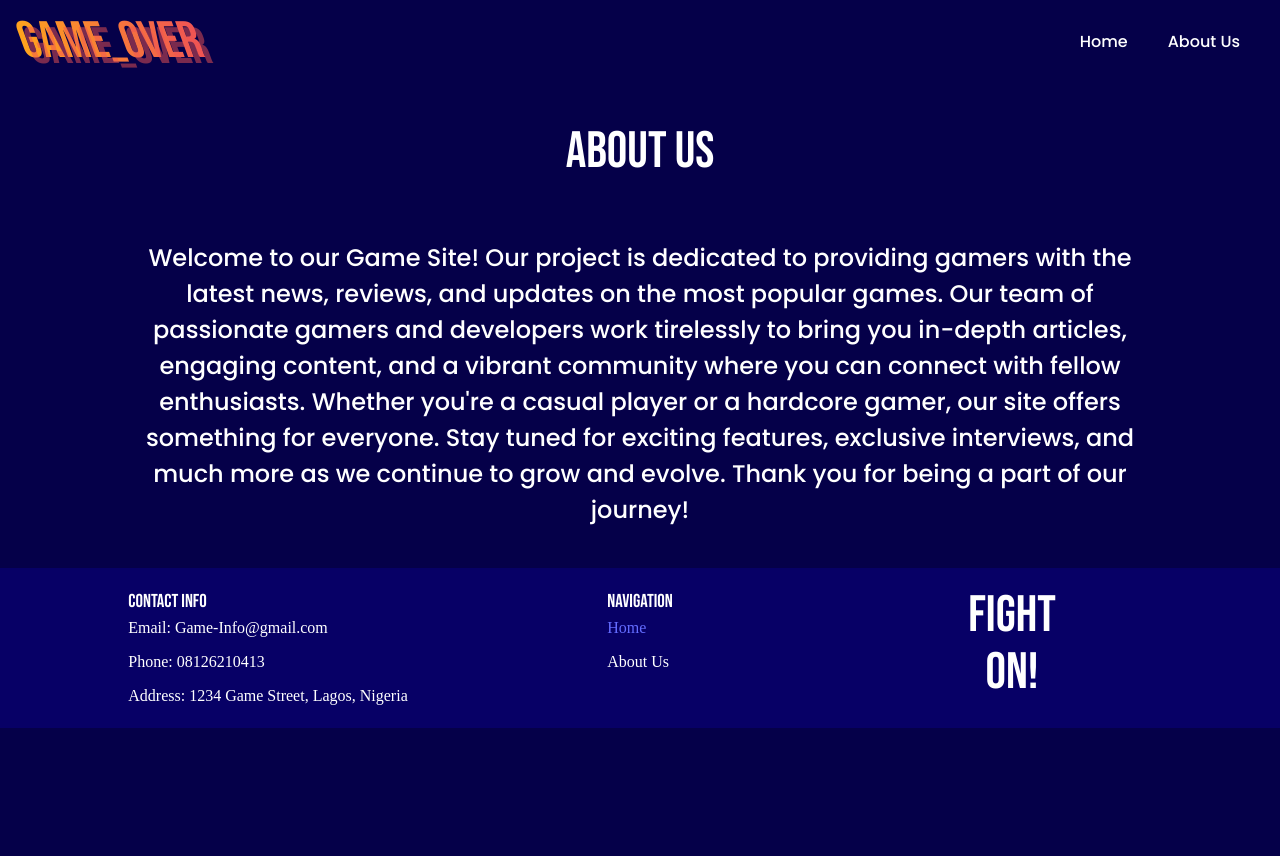
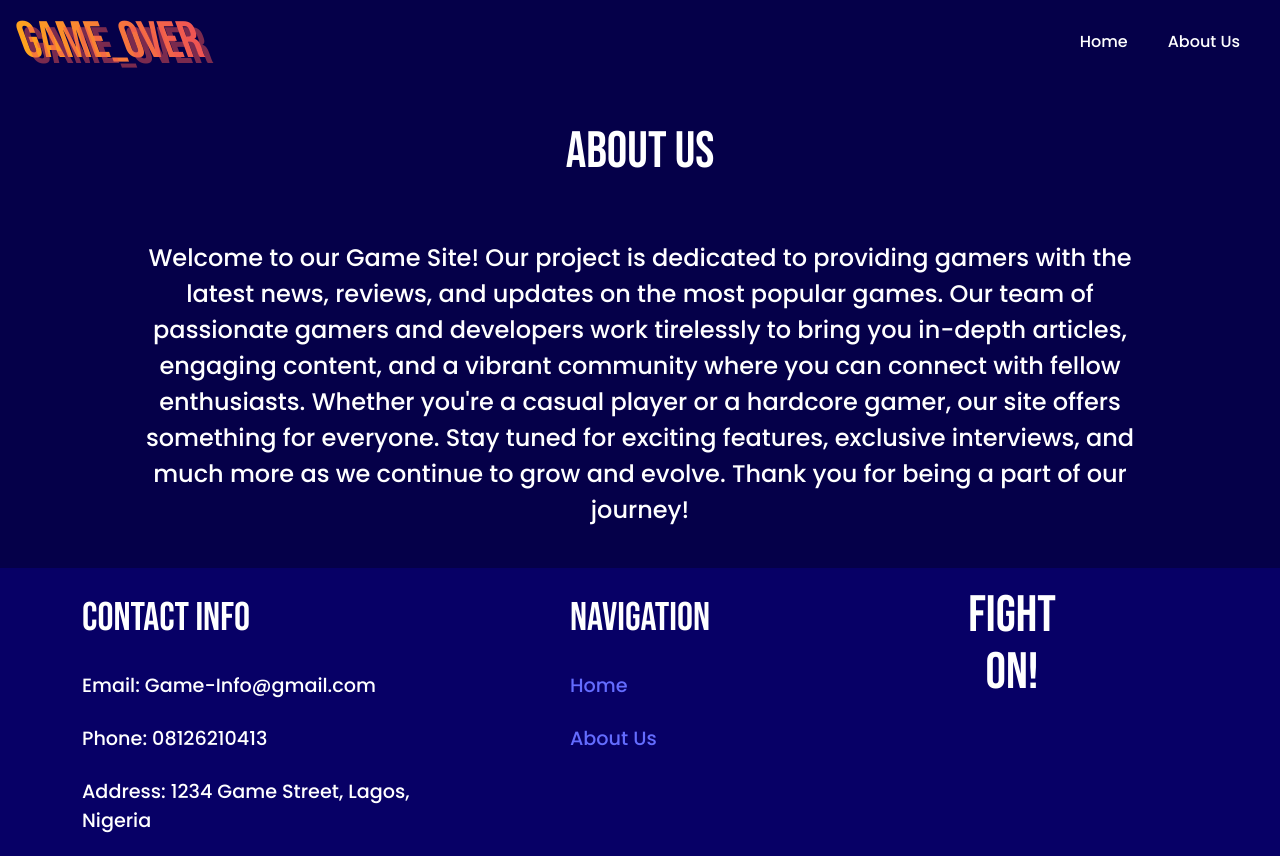
Before and after one commit to OZI-G-BE/game-front, a React (Vite) app in the folder Game-Site/: page /AboutUs in a window 1280 px wide. Before the commit the page ends 800 px from the top, so only its background shows below. Built offline with nearby package versions, Linux system fonts and the light colour scheme.

Commit message:
feat: update Footer component links and enhance styles for better visibility and layout

```diff
--- a/Game-Site/src/Components/Footer.jsx
+++ b/Game-Site/src/Components/Footer.jsx
@@ -16,7 +16,7 @@ function Footer(){
                     <h3 className={styles.footHead}>Navigation</h3>
                     <ul className={styles.footList}>
                         <li><a href="">Home</a></li>
-                        <li>About Us</li>
+                        <li><a href="">About Us</a></li>
                     </ul>
                 </div>
                 <div className={styles.details}>
--- a/Game-Site/src/Components/Footer.module.css
+++ b/Game-Site/src/Components/Footer.module.css
@@ -16,11 +16,22 @@ footer{
     justify-items: center;
 }
 
+.footHead{
+    font-size: 2.5em;
+    color: white;
+    margin-bottom: 1.5rem;
+}
+
 .footList{
     list-style: none;
     display: flex;
     flex-direction: column;
-    row-gap: 10px;
+    row-gap: 1.5rem;
+}
+
+.footList li{
+    font-size: 1.2rem;
+    font-family: 'P-Medium', sans-serif;
 }
 
 .footnote{
--- a/Game-Site/src/index.css
+++ b/Game-Site/src/index.css
@@ -42,8 +42,8 @@ p{
 html, body, #root {
   margin: 0;
   padding: 0;
-  width: 100%;
-  height: 100%;
+  min-width: 100vw;
+  min-height: 100vh;
 }
 
 a {
@@ -55,12 +55,7 @@ a:hover {
   color: #535bf2;
 }
 
-body {
-  display: flex;
-  place-items: center;
-  min-width: 320px;
-  min-height: 100vh;
-}
+
 
 h1 {
   font-size: 3.2em;
```
